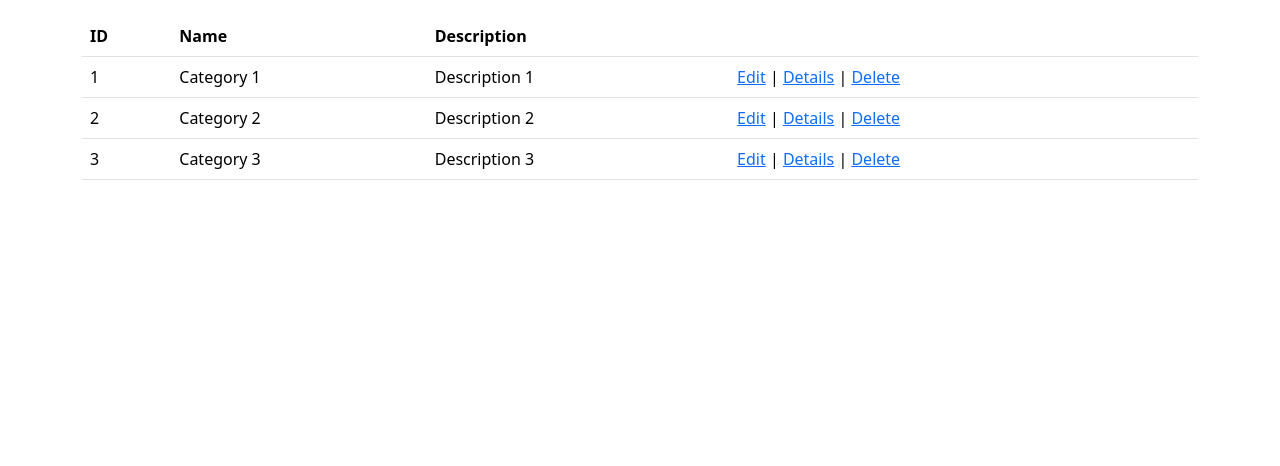
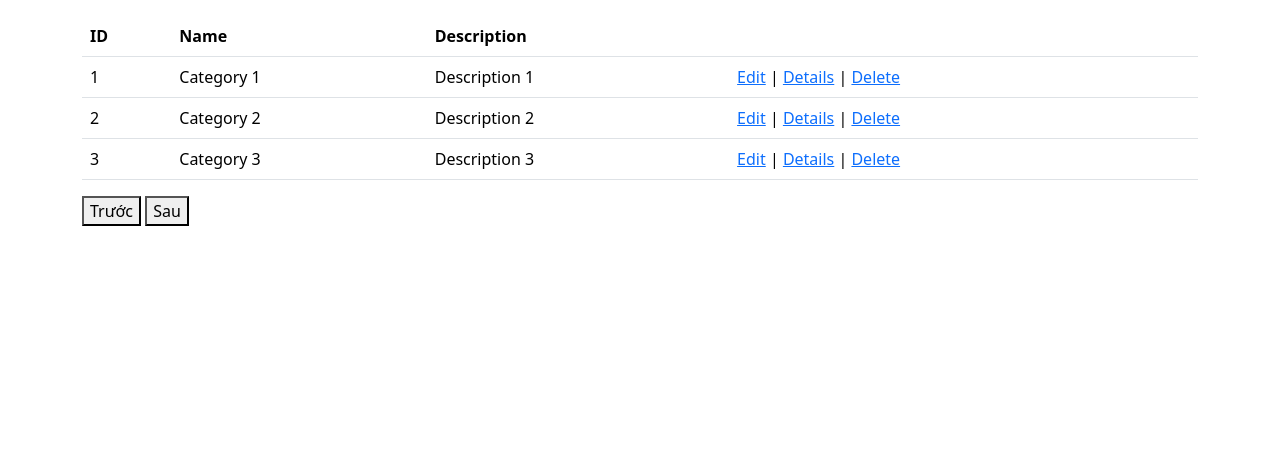
Before and after one commit to ngotrungkien132005-rgb/Day3_NgotrungKien, an ASP.NET Core app: page /Category in a window 1280 px wide. Shown: the part 153-619 px from the top of the page. Run offline with ASP.NET Core 8, Linux system fonts and the light colour scheme; style sheets or scripts are compiled from the project's sources.

Commit message:
Bai buoi 5

```diff
--- a/Day3_NgotrungKien/Views/Category/Index.cshtml
+++ b/Day3_NgotrungKien/Views/Category/Index.cshtml
@@ -25,6 +25,7 @@
         </tr>
     </thead>
     <tbody>
+
 @foreach (var item in Model) {
             <tr>
 
@@ -44,5 +45,8 @@
             </td>
         </tr>
 }
+
     </tbody>
 </table>
+<button>Trước</button>
+<button>Sau</button>
```
